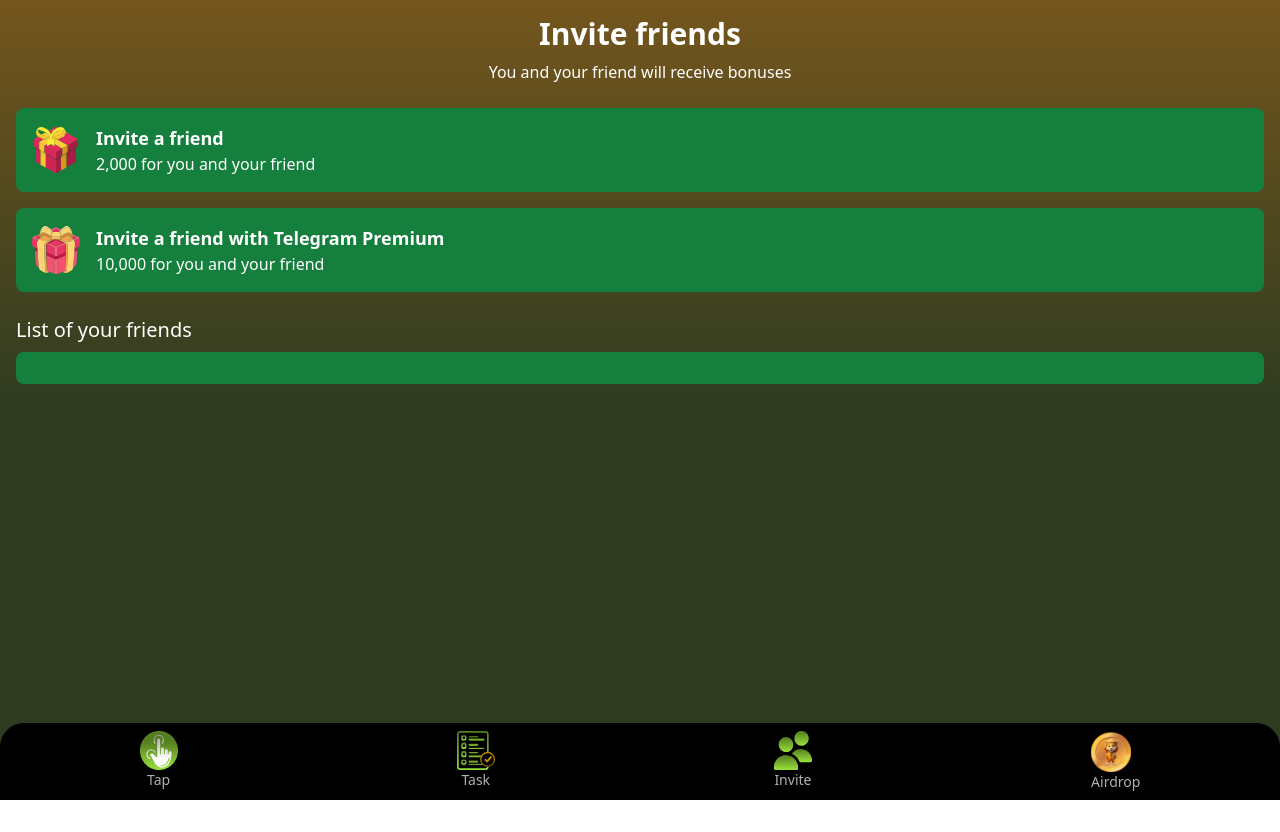
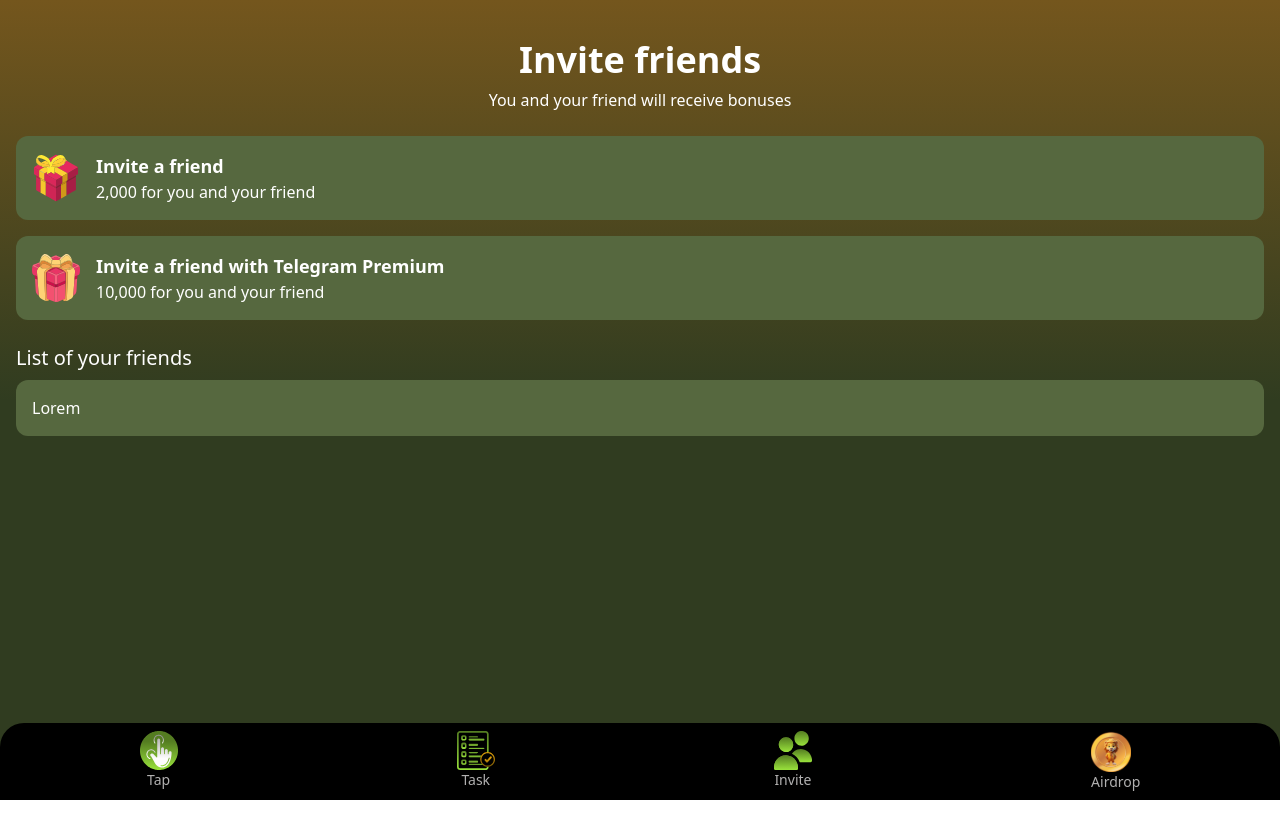
Before and after one commit to Leon161-maker/leon-frontend, a React (Create React App) app: page /invite in a window 1280 px wide. Built offline with nearby package versions, Linux system fonts and the light colour scheme.

Commit message:
Setting screen developed and Color on invite screen changed

```diff
--- a/src/App.js
+++ b/src/App.js
@@ -12,6 +12,7 @@ import InviteFriends from './pages/invite';
 
 // layouts imports
 import LayoutRoutes from "./routes/layoutRoutes";
+import Settings from './pages/settings';
 function App() {
   return (
     <div>
@@ -26,7 +27,8 @@ function App() {
           <Route path="/faqs" element={<Faqs />} />
           <Route path="/" element={<LayoutRoutes />}>
             <Route path="mining" element={<Mining />} />
-            <Route path='/invite' element={<InviteFriends />} />
+            <Route path='invite' element={<InviteFriends />} />
+            <Route path='settings' element={<Settings />} />
           </Route>
         </Routes>
       </Router>
--- a/src/layouts/index.js
+++ b/src/layouts/index.js
@@ -16,7 +16,7 @@ const MainLayout = ({ children }) => {
           <p className="text-sm text-[#B1B0B0]">Tap</p>
         </Link>
 
-        <Link to={"#"} className="flex flex-col text-center">
+        <Link to={"/settings"} className="flex flex-col text-center">
           <img src={Task} />
           <p className="text-sm text-[#B1B0B0]">Task</p>
         </Link>
--- a/src/pages/invite/index.js
+++ b/src/pages/invite/index.js
@@ -6,11 +6,11 @@ const InviteFriends = () => {
   return (
     <div className="min-h-screen bg-gradient-to-b from-[#74561d] via-[#303c20] to-[#303c20] text-white p-4 flex flex-col justify-between">
       <div>
-        <h1 className="text-center text-3xl font-bold mb-2">Invite friends</h1>
+        <h1 className="text-center text-4xl font-semibold mt-6 mb-2">Invite friends</h1>
         <p className="text-center mb-6">You and your friend will receive bonuses</p>
 
         <div className="space-y-4">
-          <div className="bg-green-700 rounded-lg p-4 flex items-center justify-between">
+          <div className="bg-[#56683F] rounded-xl p-4 flex items-center justify-between">
             <img src={Gift} alt="Gift Icon" className="w-12 h-12" />
             <div className="ml-4 flex-1">
               <h2 className="font-bold text-lg">Invite a friend</h2>
@@ -18,7 +18,7 @@ const InviteFriends = () => {
             </div>
           </div>
 
-          <div className="bg-green-700 rounded-lg p-4 flex items-center justify-between">
+          <div className="bg-[#56683F] rounded-xl p-4 flex items-center justify-between">
             <img src={PremiumGift} alt="Premium Gift Icon" className="w-12 h-12" />
             <div className="ml-4 flex-1">
               <h2 className="font-bold text-lg">Invite a friend with Telegram Premium</h2>
@@ -28,7 +28,9 @@ const InviteFriends = () => {
         </div>
 
         <h2 className="mt-6 text-xl">List of your friends</h2>
-        <div className="bg-green-700 rounded-lg p-4 mt-2"></div>
+        <div className="bg-[#56683F]  rounded-xl p-4 mt-2">
+          Lorem
+        </div>
       </div>
 
     </div>
--- a/src/pages/mining/index.js
+++ b/src/pages/mining/index.js
@@ -129,7 +129,7 @@ const Mining = () => {
         {/* Tap coin */}
         <div className="text-center">
           <button
-            className="transform transition-transform duration-150 active:translate-y-1 focus:outline-none"
+            className="transform transition-transform duration-0 scale-95 active:scale-100 1 focus:outline-none"
             onClick={handleButtonClick} disabled={!canTap}>
             <img src={TapCoin} />
           </button>
--- /dev/null
+++ b/src/pages/settings/index.js
@@ -0,0 +1,43 @@
+import React from "react";
+import { Link } from "react-router-dom";
+
+//  icons import
+import { IoArrowBackOutline } from "react-icons/io5";
+import { FaAngleRight } from "react-icons/fa6";
+
+const Settings = () => {
+  return (
+    <div className="min-h-screen bg-gradient-to-b from-[#74561d] via-[#303c20] to-[#303c20] text-white p-4 flex flex-col justify-between">
+      <div>
+        <Link to={"/mining"} className="mt-4 flex gap-x-4 items-center mb-4">
+          <IoArrowBackOutline className="text-2xl text-center" />
+          <h1 className="text-white text-3xl">LEON</h1>
+        </Link>
+
+        <h1 className="text-center text-4xl font-semibold mb-6">Settings</h1>
+
+        <div className="bg-[#56683F] rounded-xl px-4 py-2 my-4">
+          <div className="flex justify-between items-center">
+            <div className="ml-4">
+              <h2 className="font-bold text-lg">Select Language</h2>
+              <p>English</p>
+            </div>
+            <FaAngleRight className="text-center text-xl" />
+          </div>
+        </div>
+
+        <div className="bg-[#56683F] rounded-xl px-4 py-2 my-4">
+          <div className="flex justify-between items-center">
+            <div className="ml-4">
+              <h2 className="font-bold text-lg">Select Exchange</h2>
+              <p>Binance</p>
+            </div>
+            <FaAngleRight className="text-center text-xl" />
+          </div>
+        </div>
+      </div>
+    </div>
+  );
+};
+
+export default Settings;
```
